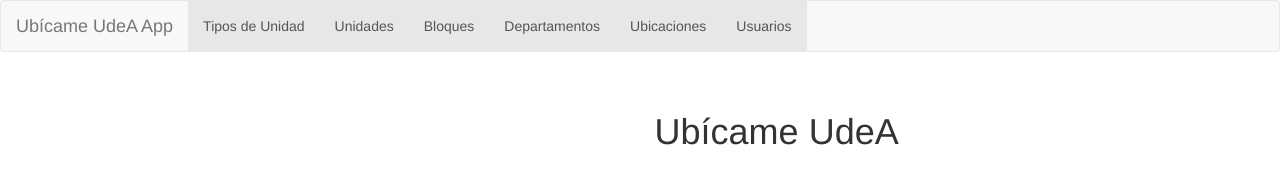
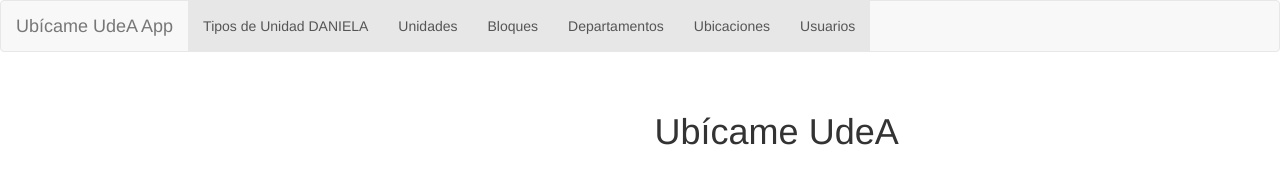
Before and after one commit to alexis0592/ProyectoIntegrador-WebAdmin, a website: page app/index.html in a window 1280 px wide. Shown: the top 180 px of the page. Drawn offline with nearby package versions, Linux system fonts and the light colour scheme; some packages are replaced by stand-ins of ours; files that its build step writes are made by us from their sources; no server answers.

Commit message:
heroku test

```diff
--- a/app/index.html
+++ b/app/index.html
@@ -2,7 +2,7 @@
 <html html data-ng-app="ubicameUdeaApp">
   <head>
     <meta charset="utf-8">
-    <title>Ubícame UdeA App</title>
+    <title>Ubícame UdeA App WEB</title>
     <meta name="description" content="">
     <meta name="viewport" content="width=device-width">
     <base href="/"/>
@@ -30,7 +30,7 @@
             </div>
             <div class="collapse navbar-collapse">
                 <ul class="nav navbar-nav">
-          <li class="active"><a ui-sref="tiposUnidad">Tipos de Unidad</a></li>
+          <li class="active"><a ui-sref="tiposUnidad">Tipos de Unidad DANIELA</a></li>
           <li class="active"><a ui-sref="unidades">Unidades</a></li>
                     <li class="active"><a ui-sref="bloques">Bloques</a></li>
           <li class="active"><a ui-sref="departamentos">Departamentos</a></li>
```
